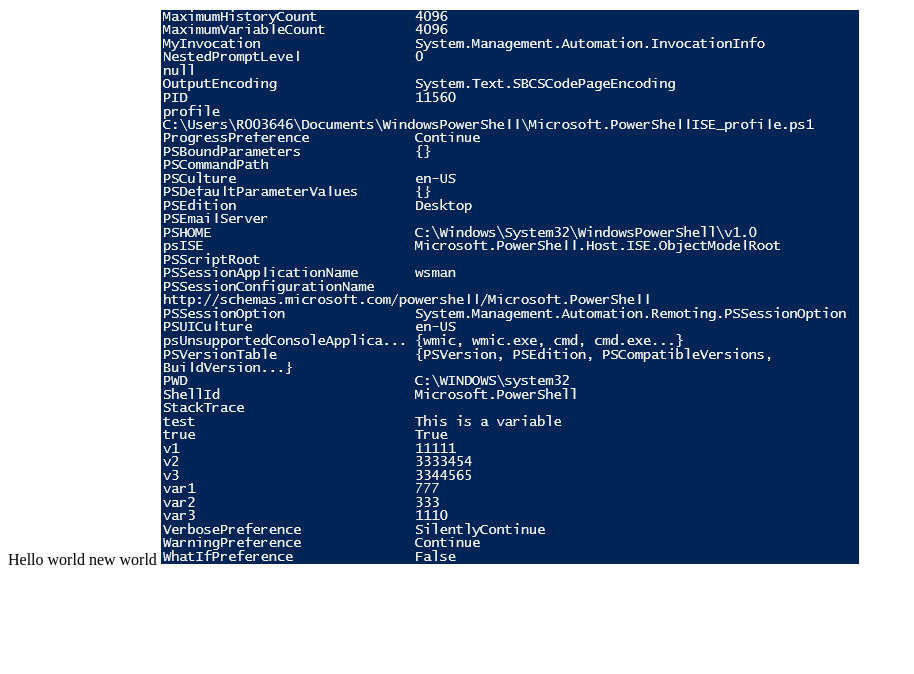
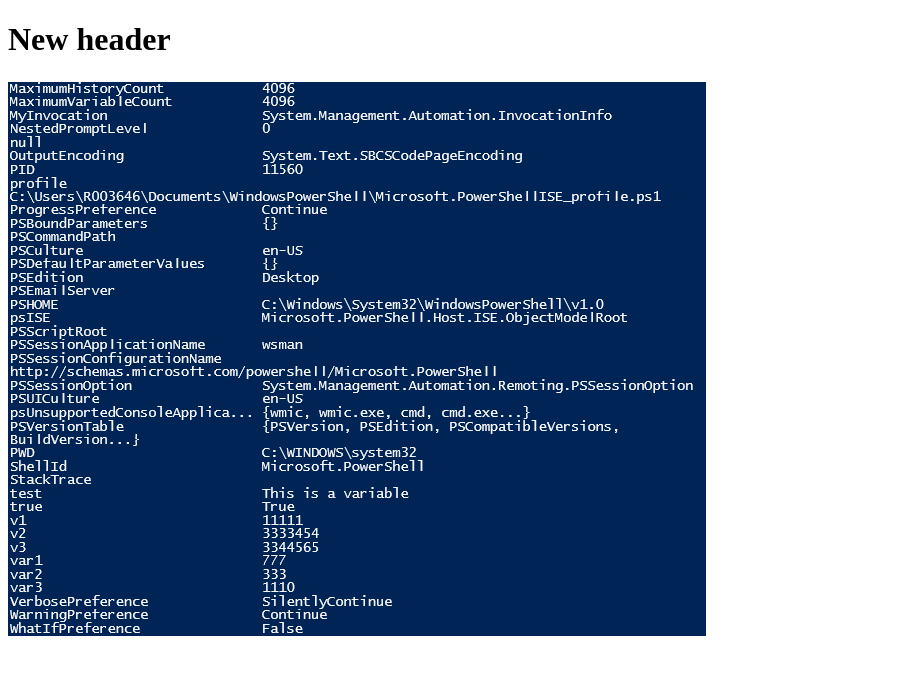
Before and after one commit to xtrsys/bootcamp, a plain HTML site: page index.html in a window 1280 px wide. Shown: the whole page, without its empty margins (0-914 px from the left). Drawn offline with Linux system fonts and the light colour scheme.

Commit message:
updated header

```diff
--- a/index.html
+++ b/index.html
@@ -7,7 +7,7 @@
     <title>Document</title>
 </head>
 <body>
-    Hello world new world
+    <h1>New header</h1>
     <img src="pic.jpg" alt="">
 </body>
 </html>
```
